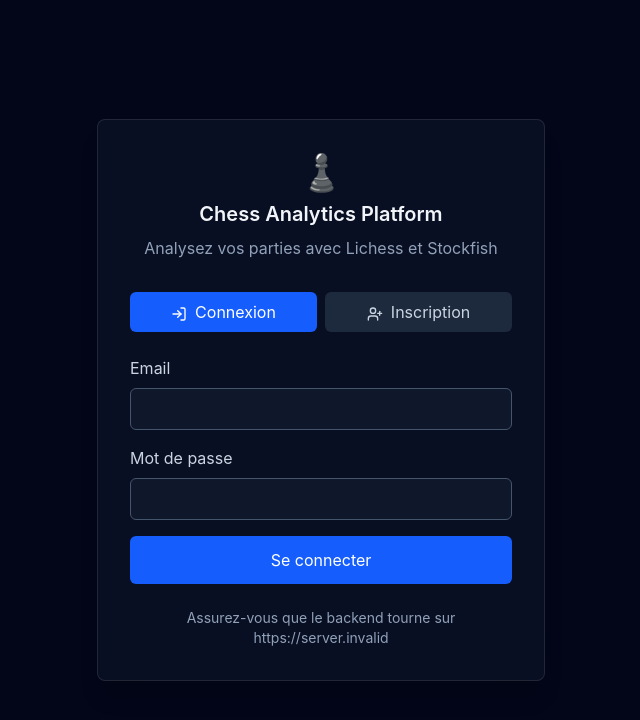
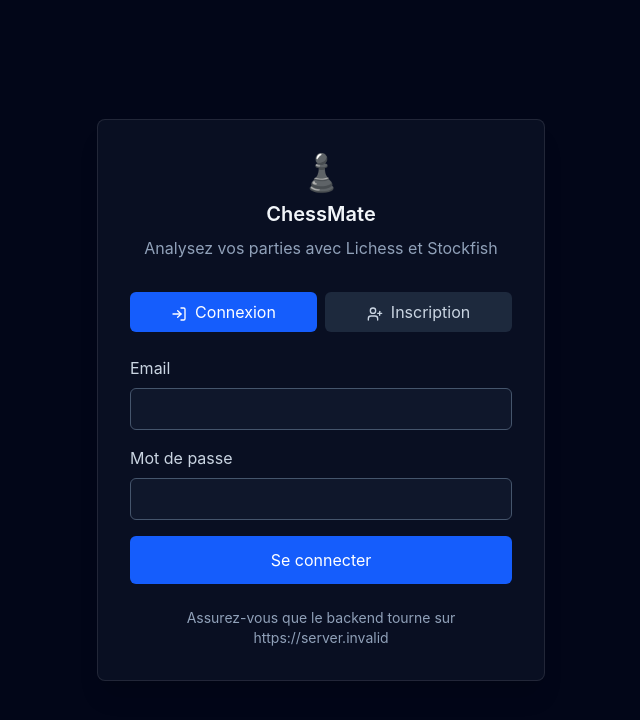
Before and after one commit to youssef-el-aidoudi/lichess-2025-2026, a React (Vite) app in the folder frontend/: page / in a window 1280 px wide. Shown: the top 720 px of the page, without its empty margins (319-959 px from the left). Built offline with nearby package versions, Linux system fonts and the light colour scheme; no server answers.

Commit message:
fix:front- changement du titre a la connexion et sur la dashboard en chessmate

```diff
--- a/frontend/src/App.tsx
+++ b/frontend/src/App.tsx
@@ -155,7 +155,7 @@
         <div className="max-w-7xl mx-auto px-4 sm:px-6 lg:px-8">
           <div className="flex justify-between items-center h-16">
             <div className="flex items-center gap-8">
-              <h1 className="text-xl text-transparent bg-clip-text bg-gradient-to-r from-cyan-400 to-indigo-400 font-bold tracking-tight">♟ Chess Analytics</h1>
+              <h1 className="text-xl text-transparent bg-clip-text bg-gradient-to-r from-cyan-400 to-indigo-400 font-bold tracking-tight">♟ ChessMate</h1>
               <div className="flex gap-2">
                 <button
                   onClick={() => {
--- a/frontend/src/components/ChessGame.tsx
+++ b/frontend/src/components/ChessGame.tsx
@@ -1366,7 +1366,7 @@
     if (winner === 'Noirs') result = '0-1';
 
     const pgn = `[Event "Chess Game"]
-[Site "Chess Analytics Platform"]
+[Site "ChessMate"]
 [Date "${new Date().toISOString().split('T')[0]}"]
 [Round "1"]
 [White "${username}"]
--- a/frontend/src/components/Login.tsx
+++ b/frontend/src/components/Login.tsx
@@ -80,7 +80,7 @@
       <div className="glass-panel rounded-lg shadow-xl p-8 w-full max-w-md">
         <div className="text-center mb-8">
           <div className="text-4xl mb-2">♟</div>
-          <h1 className="text-slate-100 text-xl font-semibold">Chess Analytics Platform</h1>
+          <h1 className="text-slate-100 text-xl font-semibold">ChessMate</h1>
           <p className="text-slate-400 mt-2">
             Analysez vos parties avec Lichess et Stockfish
           </p>
```
